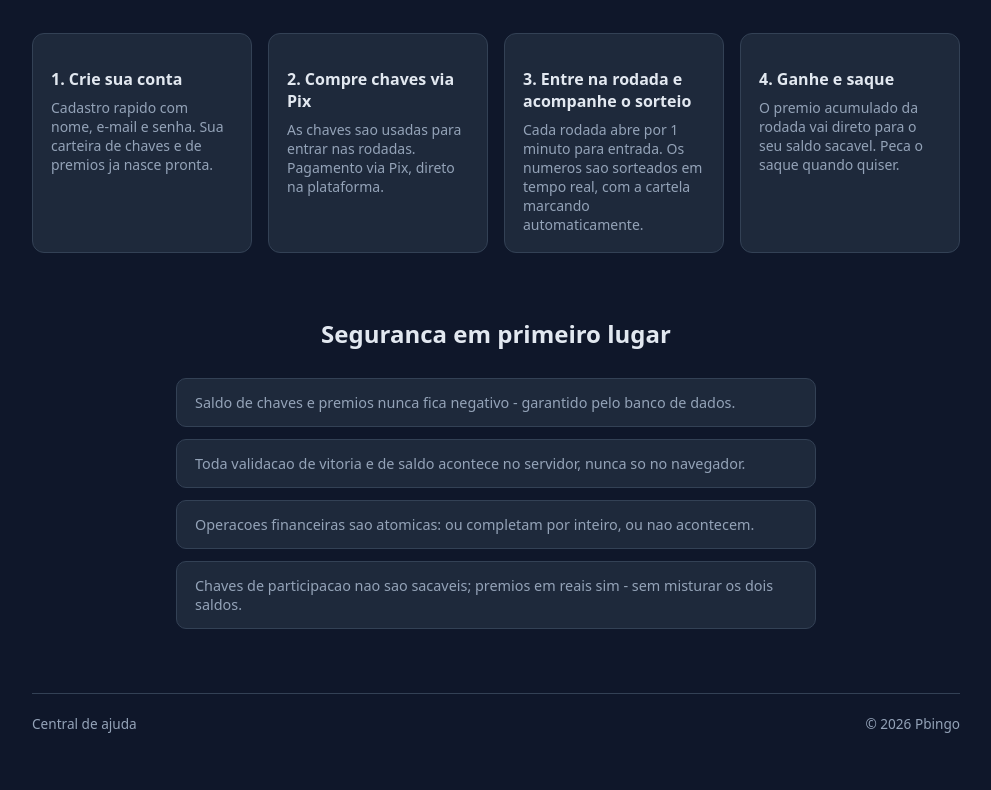
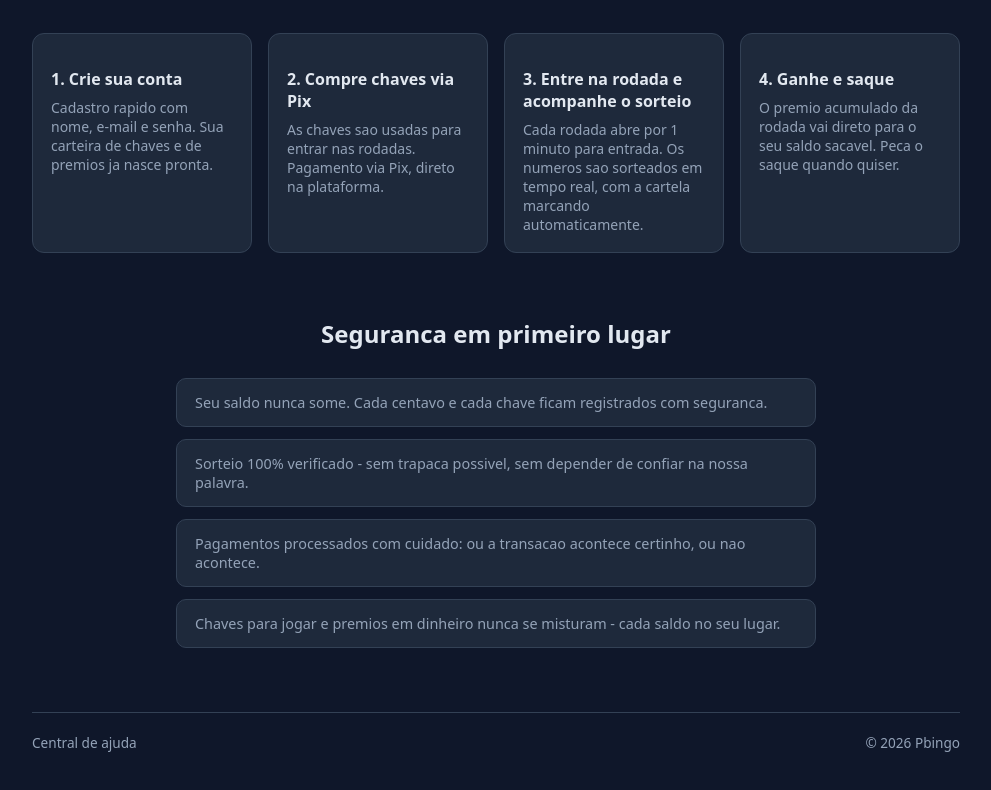
Before and after one commit to Douglasslv1/pbingo, a React (Vite) app in the folder frontend/: page / in a window 1280 px wide. Shown: the part 508-1298 px from the top of the page, without its empty margins (144-1135 px from the left). Built offline with nearby package versions, Linux system fonts and the light colour scheme; no server answers.

Commit message:
Reescreve secao de confianca da landing page em linguagem de usuario
Troca termos tecnicos (transacao atomica, validacao no servidor,
saldo no banco de dados) por beneficios claros para quem esta
decidindo se joga ou nao.

```diff
--- a/frontend/src/pages/LandingPage.tsx
+++ b/frontend/src/pages/LandingPage.tsx
@@ -20,10 +20,10 @@ const STEPS = [
 ];
 
 const TRUST_POINTS = [
-  'Saldo de chaves e premios nunca fica negativo - garantido pelo banco de dados.',
-  'Toda validacao de vitoria e de saldo acontece no servidor, nunca so no navegador.',
-  'Operacoes financeiras sao atomicas: ou completam por inteiro, ou nao acontecem.',
-  'Chaves de participacao nao sao sacaveis; premios em reais sim - sem misturar os dois saldos.',
+  'Seu saldo nunca some. Cada centavo e cada chave ficam registrados com seguranca.',
+  'Sorteio 100% verificado - sem trapaca possivel, sem depender de confiar na nossa palavra.',
+  'Pagamentos processados com cuidado: ou a transacao acontece certinho, ou nao acontece.',
+  'Chaves para jogar e premios em dinheiro nunca se misturam - cada saldo no seu lugar.',
 ];
 
 export default function LandingPage() {
```
